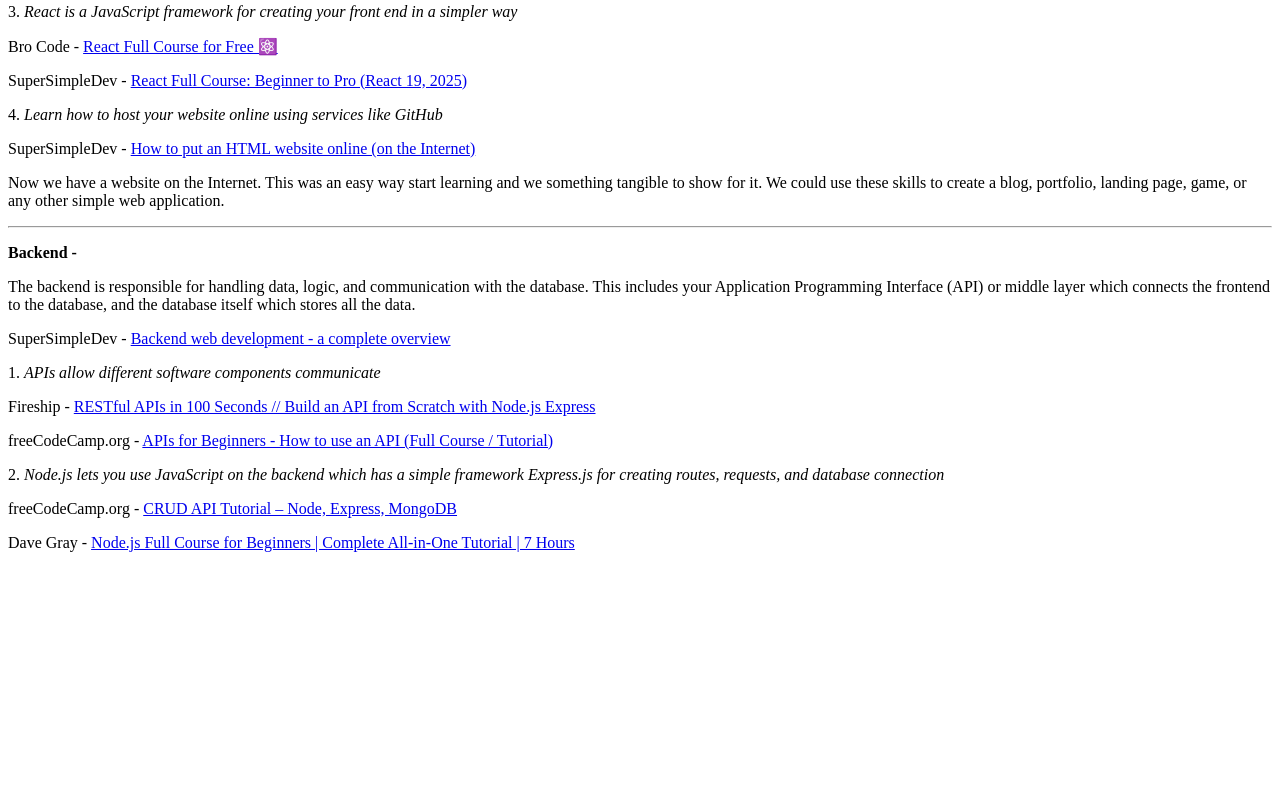
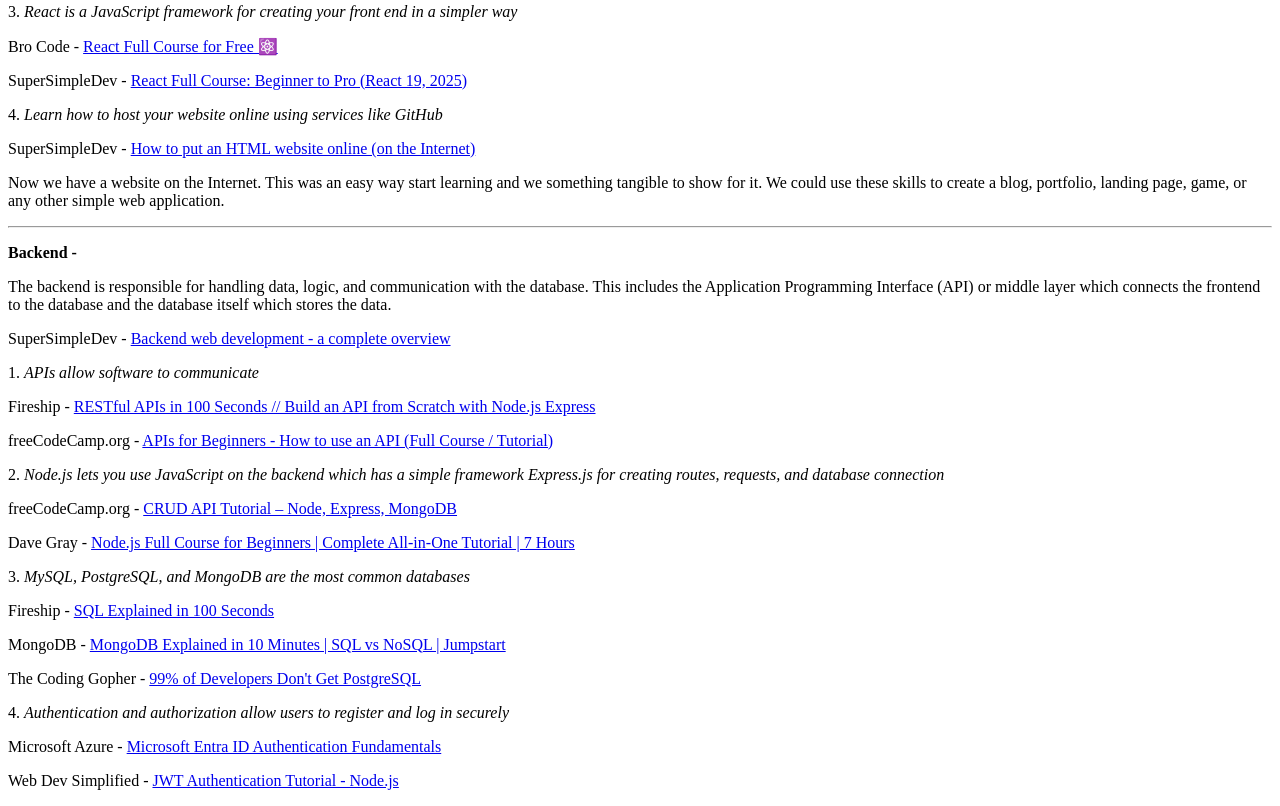
Before and after one commit to ParkerNoah-code/WisdomSkillStack.github.io, a plain HTML site: page computer-science/introduction.html in a window 1280 px wide. Shown: the part 540-1346 px from the top of the page. Before the commit the page ends 1108 px from the top, so only its background shows below. Drawn offline with Linux system fonts and the light colour scheme.

Commit message:
updates for computer science introduction

```diff
--- a/computer-science/introduction.html
+++ b/computer-science/introduction.html
@@ -95,9 +95,9 @@
     <p><b>Backend -</b></p>
     <p>
       The backend is responsible for handling data, logic, and communication
-      with the database. This includes your Application Programming Interface
-      (API) or middle layer which connects the frontend to the database, and the
-      database itself which stores all the data.
+      with the database. This includes the Application Programming Interface
+      (API) or middle layer which connects the frontend to the database and the
+      database itself which stores the data.
     </p>
     <p>
       SuperSimpleDev -
@@ -107,7 +107,7 @@
     </p>
     <p>
       1.
-      <em>APIs allow different software components communicate</em>
+      <em>APIs allow software to communicate</em>
     </p>
     <p>
       Fireship -
@@ -143,5 +143,47 @@
         Hours</a
       >
     </p>
+    <p>
+      3. <em>MySQL, PostgreSQL, and MongoDB are the most common databases</em>
+    </p>
+    <p>
+      Fireship -
+      <a href="https://www.youtube.com/watch?v=zsjvFFKOm3c" target="_blank"
+        >SQL Explained in 100 Seconds</a
+      >
+    </p>
+    <p>
+      MongoDB -
+      <a href="https://www.youtube.com/watch?v=GV9VBwH_h1U" target="_blank"
+        >MongoDB Explained in 10 Minutes | SQL vs NoSQL | Jumpstart</a
+      >
+    </p>
+    <p>
+      The Coding Gopher -
+      <a href="https://www.youtube.com/watch?v=P8rrhZTPEAQ" target="_blank"
+        >99% of Developers Don't Get PostgreSQL</a
+      >
+    </p>
+    <p>
+      4.
+      <em
+        >Authentication and authorization allow users to register and log in
+        securely</em
+      >
+    </p>
+    <p>
+      Microsoft Azure -
+      <a
+        href="https://www.youtube.com/playlist?list=PLLasX02E8BPD5vC2XHS_oHaMVmaeHHPLy"
+        target="_blank"
+        >Microsoft Entra ID Authentication Fundamentals</a
+      >
+    </p>
+    <p>
+      Web Dev Simplified -
+      <a href="https://www.youtube.com/watch?v=mbsmsi7l3r4" target="_blank"
+        >JWT Authentication Tutorial - Node.js</a
+      >
+    </p>
   </body>
 </html>
```
